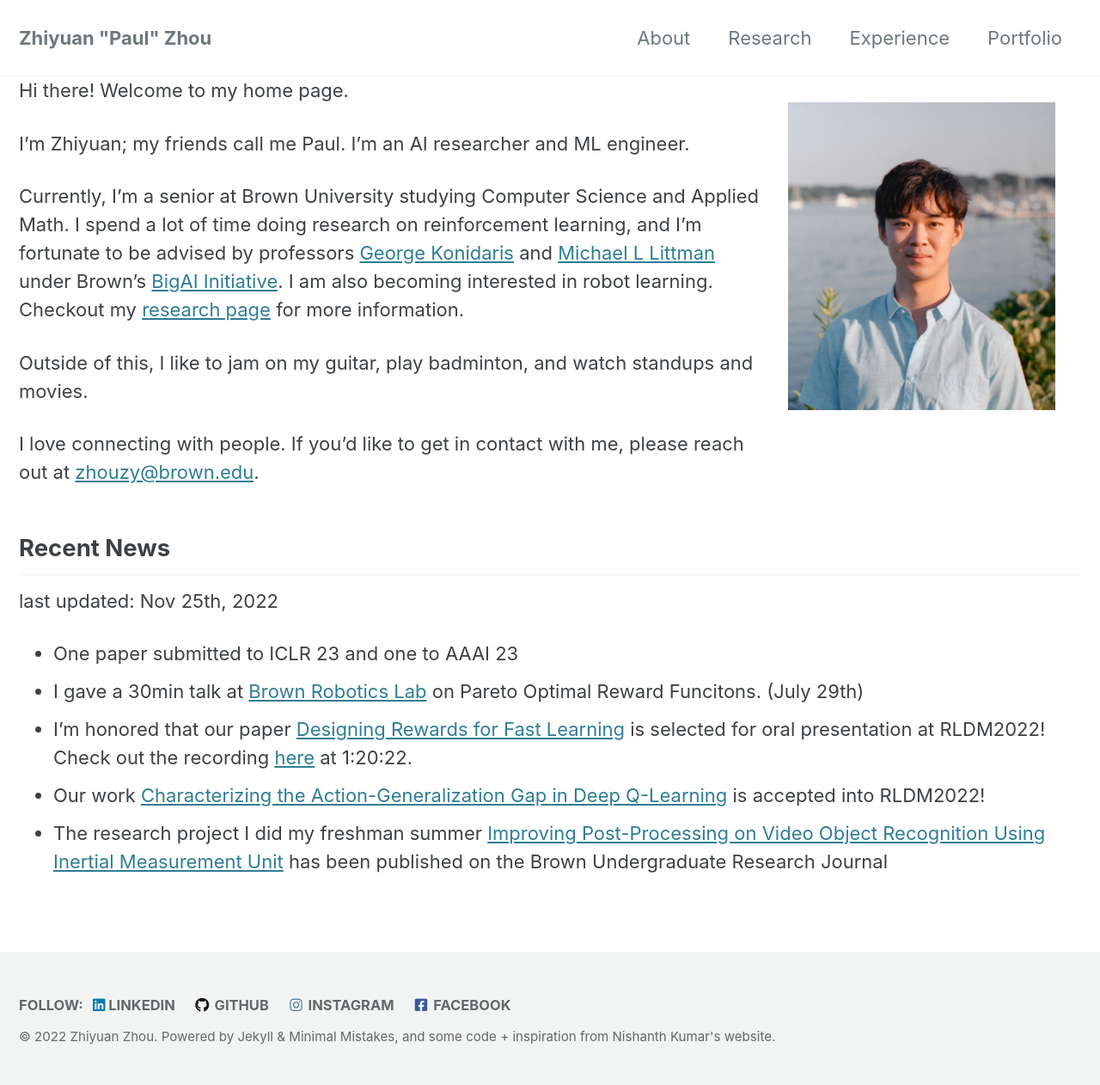
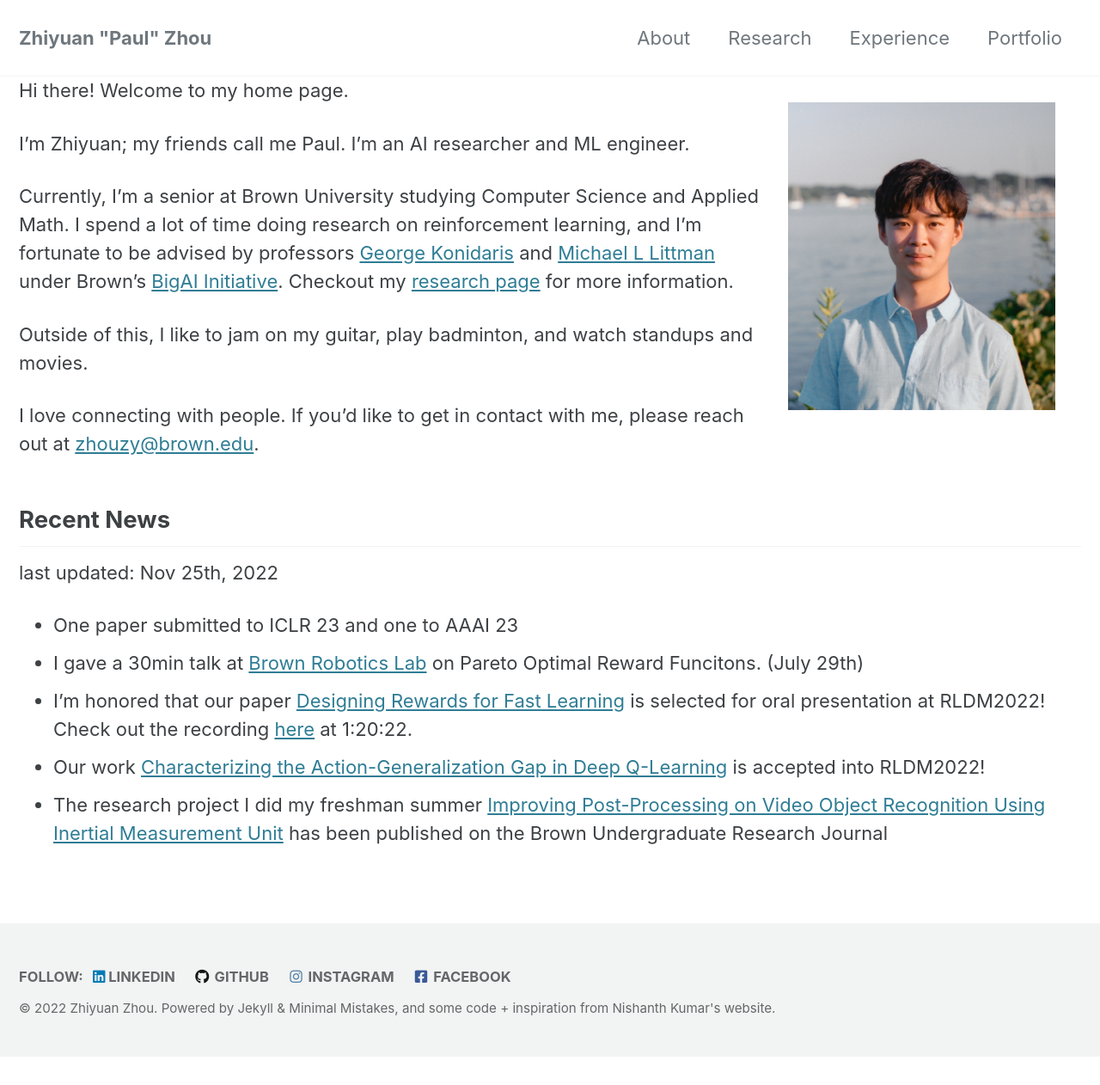
Before and after one commit to zhouzypaul/zhouzypaul.github.io, a Jekyll site: the page built from index.md, in a window 1280 px wide. Shown: the whole page at 86% size. Built offline with Jekyll 4.4.1, drawn with Linux system fonts in a browser that asks for light colours; cached includes are drawn as plain includes; after the commit the page ends 1229 px from its top, so only the background shows below that.

Commit message:
high-level research statement + update CV

```diff
--- a/_pages/experience.html
+++ b/_pages/experience.html
@@ -217,7 +217,7 @@ permalink: /experience/
                                       <span class="item">Engineered and deployed a web app with websockets and FastAPI that allows users to edit (faulty) automatic audio-to-text transcriptions for uploaded audios, and provides a faster editing experience by intelligently recommending potentially incorrect segments; Implemented a thread-safe MongoDB store with asyncio and motor to store user-made edits in the backend.</span>
                                   </li>
                                   <li>
-                                      <span class="item">Automatically applies user-made edits to similar occurrences throughout the audio file using Keyword Spotting with language and acoustic models from Kaldi and vosk-api, and sped up the process 2x using multithreaded offline-decoding in Python and Shell</span>
+                                      <span class="item">Automatically applied user-made edits to similar occurrences throughout the audio file using Keyword Spotting with language and acoustic models from Kaldi and vosk-api, and sped up the process 2x using multithreaded offline-decoding in Python and Shell</span>
                                   </li>
                                   <li>
                                     <span class="item">Sped up automatic speech recognition 5x using WeNet architecture in C++ together with Speech Activity Detection with kaldi; model is pushed to production</span>
--- a/index.md
+++ b/index.md
@@ -11,7 +11,7 @@ Hi there! Welcome to my home page.
 
 I'm Zhiyuan; my friends call me Paul. I'm an AI researcher and ML engineer.
 
-Currently, I'm a senior at Brown University studying Computer Science and Applied Math. I spend a lot of time doing research on reinforcement learning, and I'm fortunate to be advised by professors [George Konidaris](https://cs.brown.edu/people/gdk/) and [Michael L Littman](https://www.littmania.com) under Brown's [BigAI Initiative](http://bigai.cs.brown.edu). I am also becoming interested in robot learning. Checkout my [research page](/research/) for more information.
+Currently, I'm a senior at Brown University studying Computer Science and Applied Math. I spend a lot of time doing research on reinforcement learning, and I'm fortunate to be advised by professors [George Konidaris](https://cs.brown.edu/people/gdk/) and [Michael L Littman](https://www.littmania.com) under Brown's [BigAI Initiative](http://bigai.cs.brown.edu). Checkout my [research page](/research/) for more information.
 
 Outside of this, I like to jam on my guitar, play badminton, and watch standups and movies.
 
```
Also changed, not shown: _pages/research.md (+1 -1 lines), 1 other file.
